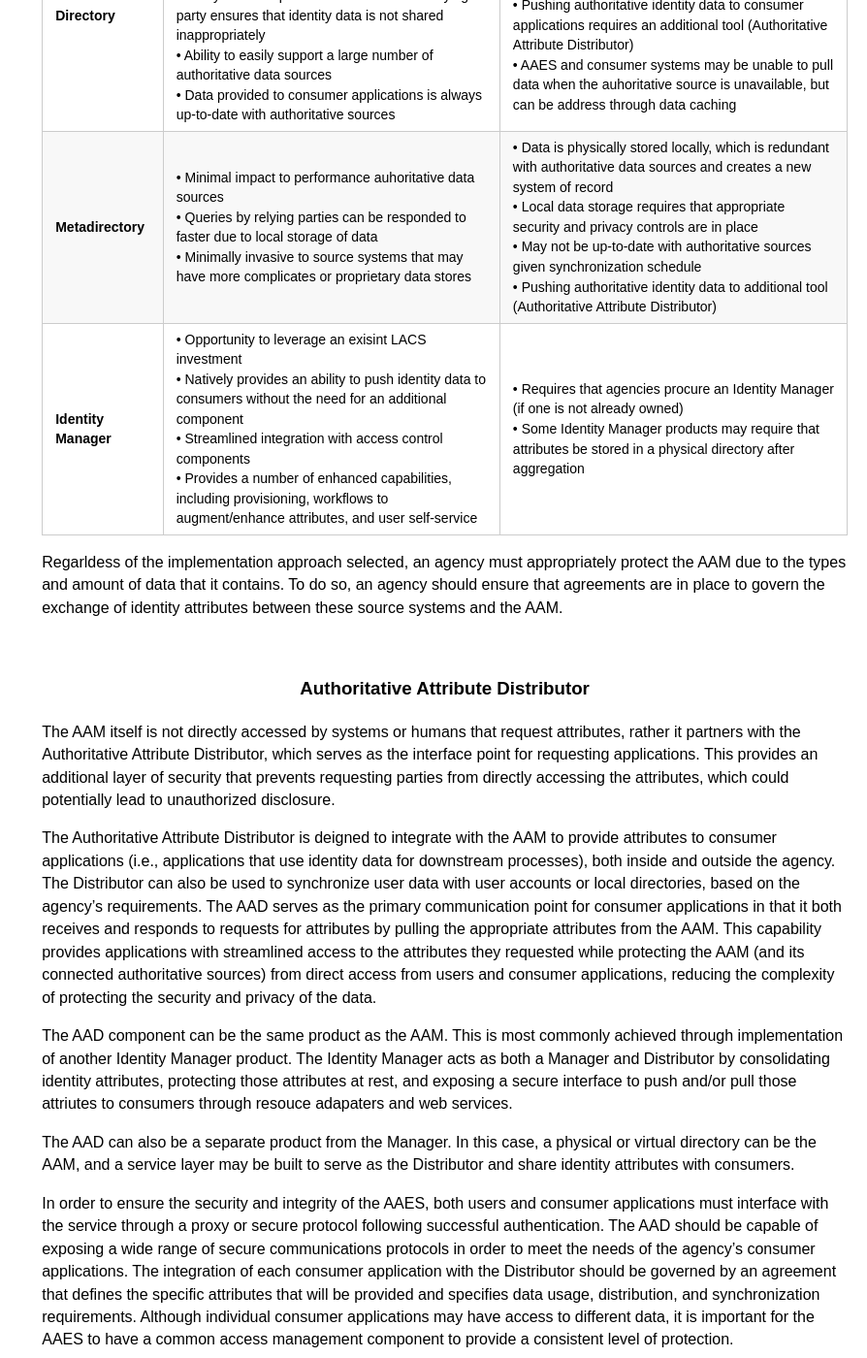
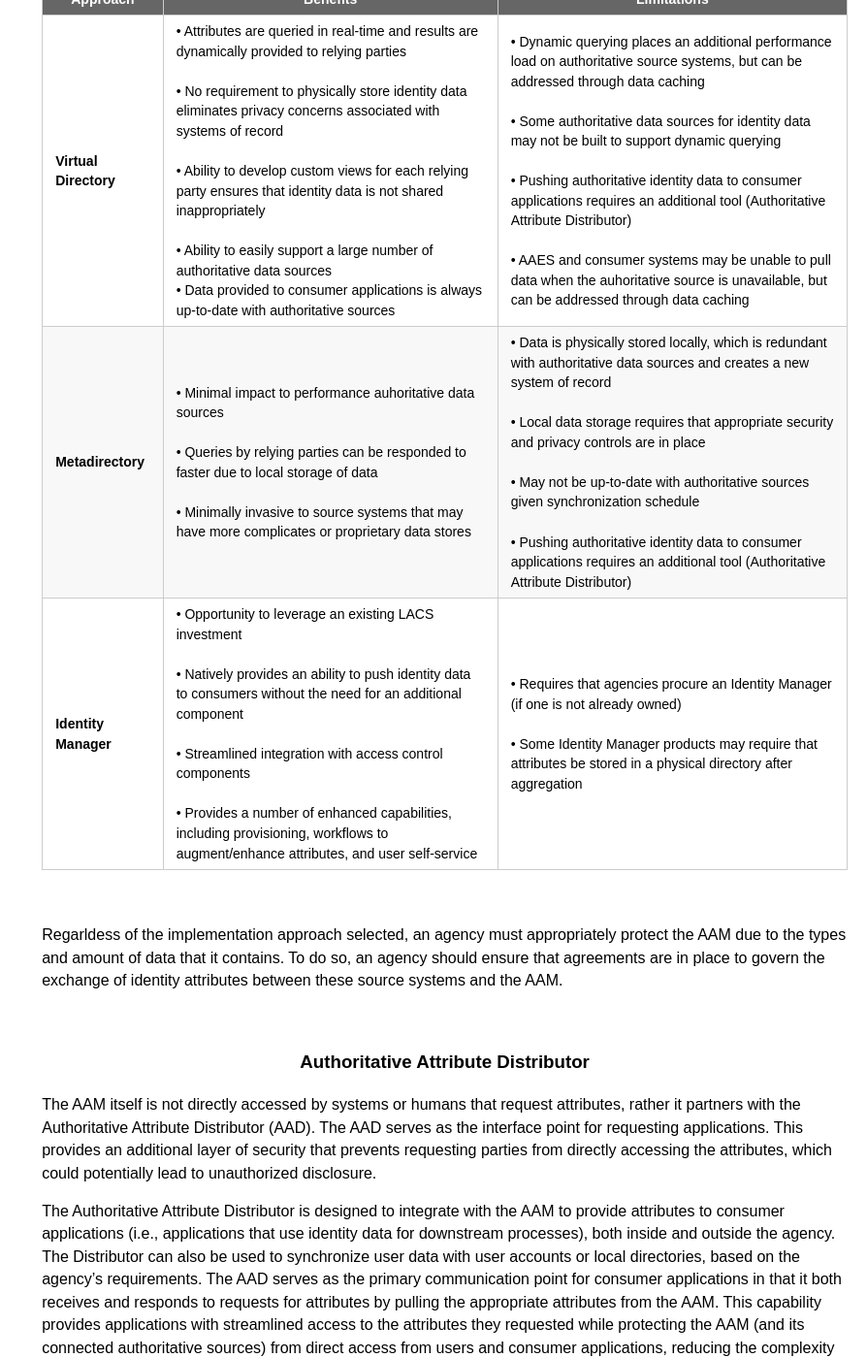
Before and after one commit to bnbuckler/identity-playbook, a Jekyll site: the page built from _design/3_aaes-solutions.md, in a window 1280 px wide and 1400 px high, scrolled down 1848 px. Shown: the whole window at 97% size, without its empty margins (386-1280 px from the left). Built offline with Jekyll 4.4.1, drawn with Linux system fonts in a browser that asks for light colours; some of the changed text lies outside the part shown.

Commit message:
Update 3_aaes-solutions.md

```diff
--- a/_design/3_aaes-solutions.md
+++ b/_design/3_aaes-solutions.md
@@ -13,8 +13,6 @@ $(function() {
   });
 });
 </script>
----------------------------------------------------------------------
-
 This section describes the functionality and approaches for implementing the AAES Infrastructure components, the Authoritative Attribute Manager (AAM) and the Authoritative Attribute Distributor (AAD).
 
 In some cases, it may be possible to achieve the functionality described for both the AAM and AAD by implementing a single product or tool. Conversely, it is also possible that multiple products and/or purpose-built applications could be integrated to create a single AAES solution. Each agency should evaluate their existing and planned ICAM investments as well as the agency's infrastructure and select an implementation approach that best meets the business needs and mission requirements of the agency.
@@ -23,15 +21,19 @@ In some cases, it may be possible to achieve the functionality described for bot
 
 ### <center> Authoritative Attribute Manager </center>
 
-The Authoritative Attribute Manager compares identity attributes from the various authoritative data sources within an agency and provides a single authoritative source of digital identity. The Manager functions as a central hub of attributes by combining data from the various sources through either resource connectors or web services. As a result, the Manager de-conflicts differences that exist in the same attribute between multiple sources.
+The Authoritative Attribute Manager (AAM) compares identity attributes from the various authoritative data sources within an agency and provides a single authoritative source of digital identity. The Manager acts as a central hub of attributes by combining data from the various sources through either resource connectors or web services. As a result, the Manager de-conflicts differences that exist in the same attribute between multiple sources.
 
-While it would be ideal to define a single authoritative source for each identity attribute in the Core Person model, it may not always be possible. For example, an agency may need to combine data from different HR systems for a single person. It may be necessary to further normalize the data to ensure that the various attributes are formatted in a way that they can be used by the applications and users the receive authoritative data through the AAES. The Attribute Manager is also capable of extending the schema for an identity, should there be a need for additional attributes that are not included in the implementation of the Core Person Model.
+While it would be ideal to define a single authoritative source for each identity attribute in the Core Person Model, it may not always be possible. For example, an agency may need to combine data from different HR systems for a single person. It may be necessary to further normalize the data to ensure that the various attributes are formatted in a way that they can be used by the applications and users that receive authoritative data through the AAES. The Attribute Manager is also capable of extending the schema for an identity, should there be a need for additional attributes that are not included in the implementation of the Core Person Model.
 
 By combininng and comparing identity data in the Manager, attributes can be found in one location, improving consistency of data, as there is a single authoritative source. The Manager also provides an agency with the chance to support a number of enhanced capabilities, including support for multiple access control models at the application level that operate based on a variety of digital identity data elements.  This capability allows agencies to make more secure, accurate, and reliable access control decisions and enforce access controls at a much more granular level.
+
+<br>
 
 | <center> Lessons Learned </center> |
 |------------------------------------|
 | Treasury's PIV Data Syncrhonization solution includes a Data Management Service (DMS) that compares identity data from multiple authoritative sources and provides synchronization with relying systems. By making up-to-date identity data easily available to relying party systems, the DMS reduces redundant data collection and improves data accuracy throughout the agency. |
+
+<br>
 
 The AAM can be implemented in several ways, based on an agency's existing investments and infrastructure requirements, including:
 
@@ -41,17 +43,24 @@ The AAM can be implemented in several ways, based on an agency's existing invest
 
 * **Identity Manager -** The Identity Manager component of a modernized logical access control system (LACS) is capable of providing the identity attribute aggregation and normalization capabilities of the AAM. Agencies choosing to use an Identity Manager as part of their LACS modernization effort should prefer this approach in order to avoid redundant investment in this capability.
 
+<br>
+
 | <center> Privacy Tip </center> |
 |--------------------------------|
-| When determining an appropriate approach to implementing an AAM, an agency should work with its Privacy Office to determine whether there is an existing Systems of Record Notice (SORN) in place or whether a new SORN needs to be developed. The agency should also determine if a Privacy Impact Assessment (PIA) is required. If a new or updated PIA and/or SORN are necessary, then they must be in place before the approach can be developed and implemented. |
+| When determining an appropriate approach to implementing an AAM, an agency should work with its Privacy Office to determine whether there is an existing Systems of Record Notice (SORN) in place or if a new SORN needs to be developed. The agency should also determine if a Privacy Impact Assessment (PIA) is required. If a new or updated PIA and/or SORN are necessary, then they must be in place before the approach can be developed and implemented. |
 
-An agency hould perform an alysis to determine which AAM option described above best meets its business needs and mission, while balancing the need to leverage exising investments. There are a number of benefits and limitations associated with each opion that an agency should consider as part of its analysis. These benefits and limitations are outlined in the table below.
+<br>
+
+An agency should perform an analysis to determine which AAM option described above best meets its business needs and mission, while balancing the need to leverage existing investments. There are a number of benefits and limitations associated with each option that an agency should consider as part of its analysis. These benefits and limitations are outlined in the table below.
+
 
 | <center> Approach </center> | <center> Benefits </center> | <center> Limitations </center> |
 |-------------------------------------------------------------------------|
-| **Virtual Directory** | •	Attributes are queried in real-time and results are dynamically provided to relying parties <br> • No requirement to physically store identity data eliminates privacy concerns associated with systems of record <br> • Ability to develop custom views for each relying party ensures that identity data is not shared inappropriately <br> • Ability to easily support a large number of authoritative data sources <br> • Data provided to consumer applications is always up-to-date with authoritative sources | • Dynamic querying places an additional performance load on authoritative source systems, but can be addressed through data caching <br> • Some authoritative data sources for identity data may not be built to support dynamic querying <br> • Pushing authoritative identity data to consumer applications requires an additional tool (Authoritative Attribute Distributor) <br> • AAES and consumer systems may be unable to pull data when the auhoritative source is unavailable, but can be address through data caching |
-| **Metadirectory** | • Minimal impact to performance auhoritative data sources <br> • Queries by relying parties can be responded to faster due to local storage of data <br> • Minimally invasive to source systems that may have more complicates or proprietary data stores | • Data is physically stored locally, which is redundant with authoritative data sources and creates a new system of record <br> • Local data storage requires that appropriate security and privacy controls are in place <br> • May not be up-to-date with authoritative sources given synchronization schedule <br> • Pushing authoritative identity data to additional tool (Authoritative Attribute Distributor) |
-| **Identity Manager** | • Opportunity to leverage an exisint LACS investment <br> • Natively provides an ability to push identity data to consumers without the need for an additional component <br> • Streamlined integration with access control components <br> • Provides a number of enhanced capabilities, including provisioning, workflows to augment/enhance attributes, and user self-service | • Requires that agencies procure an Identity Manager (if one is not already owned) <br> • Some Identity Manager products may require that attributes be stored in a physical directory after aggregation |
+| **Virtual Directory** | •	Attributes are queried in real-time and results are dynamically provided to relying parties <br><br> • No requirement to physically store identity data eliminates privacy concerns associated with systems of record <br><br> • Ability to develop custom views for each relying party ensures that identity data is not shared inappropriately <br><br> • Ability to easily support a large number of authoritative data sources <br> • Data provided to consumer applications is always up-to-date with authoritative sources | • Dynamic querying places an additional performance load on authoritative source systems, but can be addressed through data caching <br><br> • Some authoritative data sources for identity data may not be built to support dynamic querying <br><br> • Pushing authoritative identity data to consumer applications requires an additional tool (Authoritative Attribute Distributor) <br><br> • AAES and consumer systems may be unable to pull data when the auhoritative source is unavailable, but can be addressed through data caching |
+| **Metadirectory** | • Minimal impact to performance auhoritative data sources <br><br> • Queries by relying parties can be responded to faster due to local storage of data <br><br> • Minimally invasive to source systems that may have more complicates or proprietary data stores | • Data is physically stored locally, which is redundant with authoritative data sources and creates a new system of record <br><br> • Local data storage requires that appropriate security and privacy controls are in place <br><br> • May not be up-to-date with authoritative sources given synchronization schedule <br><br> • Pushing authoritative identity data to consumer applications requires an additional tool (Authoritative Attribute Distributor) |
+| **Identity Manager** | • Opportunity to leverage an existing LACS investment <br><br> • Natively provides an ability to push identity data to consumers without the need for an additional component <br><br> • Streamlined integration with access control components <br><br> • Provides a number of enhanced capabilities, including provisioning, workflows to augment/enhance attributes, and user self-service | • Requires that agencies procure an Identity Manager (if one is not already owned) <br><br> • Some Identity Manager products may require that attributes be stored in a physical directory after aggregation |
+
+<br>
 
 Regarldess of the implementation approach selected, an agency must appropriately protect the AAM due to the types and amount of data that it contains. To do so, an agency should ensure that agreements are in place to govern the exchange of identity attributes between these source systems and the AAM.
 
@@ -59,9 +68,9 @@ Regarldess of the implementation approach selected, an agency must appropriately
 
 ### <center> Authoritative Attribute Distributor </center>
 
-The AAM itself is not directly accessed by systems or humans that request attributes, rather it partners with the Authoritative Attribute Distributor, which serves as the interface point for requesting applications. This provides an additional layer of security that prevents requesting parties from directly accessing the attributes, which could potentially lead to unauthorized disclosure.
+The AAM itself is not directly accessed by systems or humans that request attributes, rather it partners with the Authoritative Attribute Distributor (AAD). The AAD serves as the interface point for requesting applications. This provides an additional layer of security that prevents requesting parties from directly accessing the attributes, which could potentially lead to unauthorized disclosure.
 
-The Authoritative Attribute Distributor is deigned to integrate with the AAM to provide attributes to consumer applications (i.e., applications that use identity data for downstream processes), both inside and outside the agency. The Distributor can also be used to synchronize user data with user accounts or local directories, based on the agency's requirements. The AAD serves as the primary communication point for consumer applications in that it both receives and responds to requests for attributes by pulling the appropriate attributes from the AAM. This capability provides applications with streamlined access to the attributes they requested while protecting the AAM (and its connected authoritative sources) from direct access from users and consumer applications, reducing the complexity of protecting the security and privacy of the data.
+The Authoritative Attribute Distributor is designed to integrate with the AAM to provide attributes to consumer applications (i.e., applications that use identity data for downstream processes), both inside and outside the agency. The Distributor can also be used to synchronize user data with user accounts or local directories, based on the agency's requirements. The AAD serves as the primary communication point for consumer applications in that it both receives and responds to requests for attributes by pulling the appropriate attributes from the AAM. This capability provides applications with streamlined access to the attributes they requested while protecting the AAM (and its connected authoritative sources) from direct access from users and consumer applications, reducing the complexity of protecting the security and privacy of the data.
 
 The AAD component can be the same product as the AAM. This is most commonly achieved through implementation of another Identity Manager product. The Identity Manager acts as both a Manager and Distributor by consolidating identity attributes, protecting those attributes at rest, and exposing a secure interface to push and/or pull those attriutes to consumers through resouce adapaters and web services.
 
```
